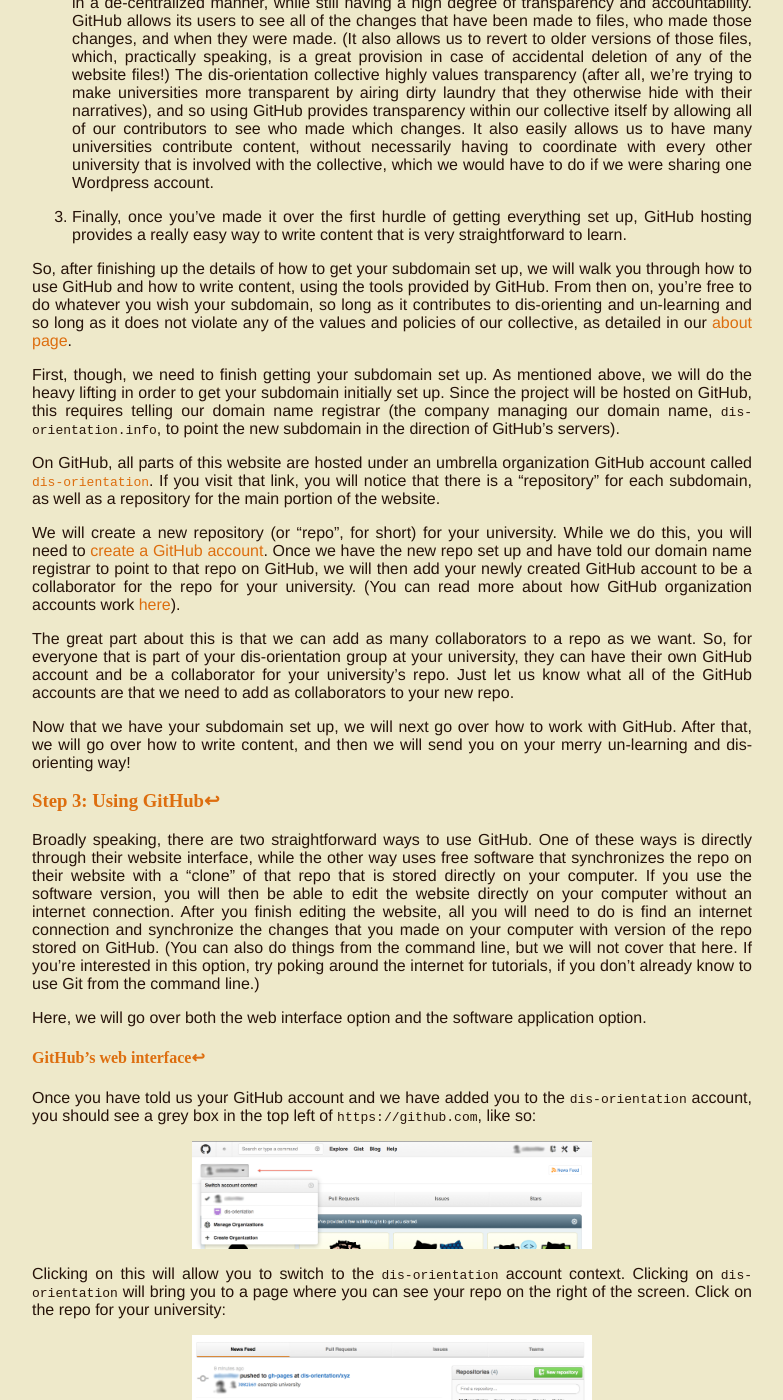
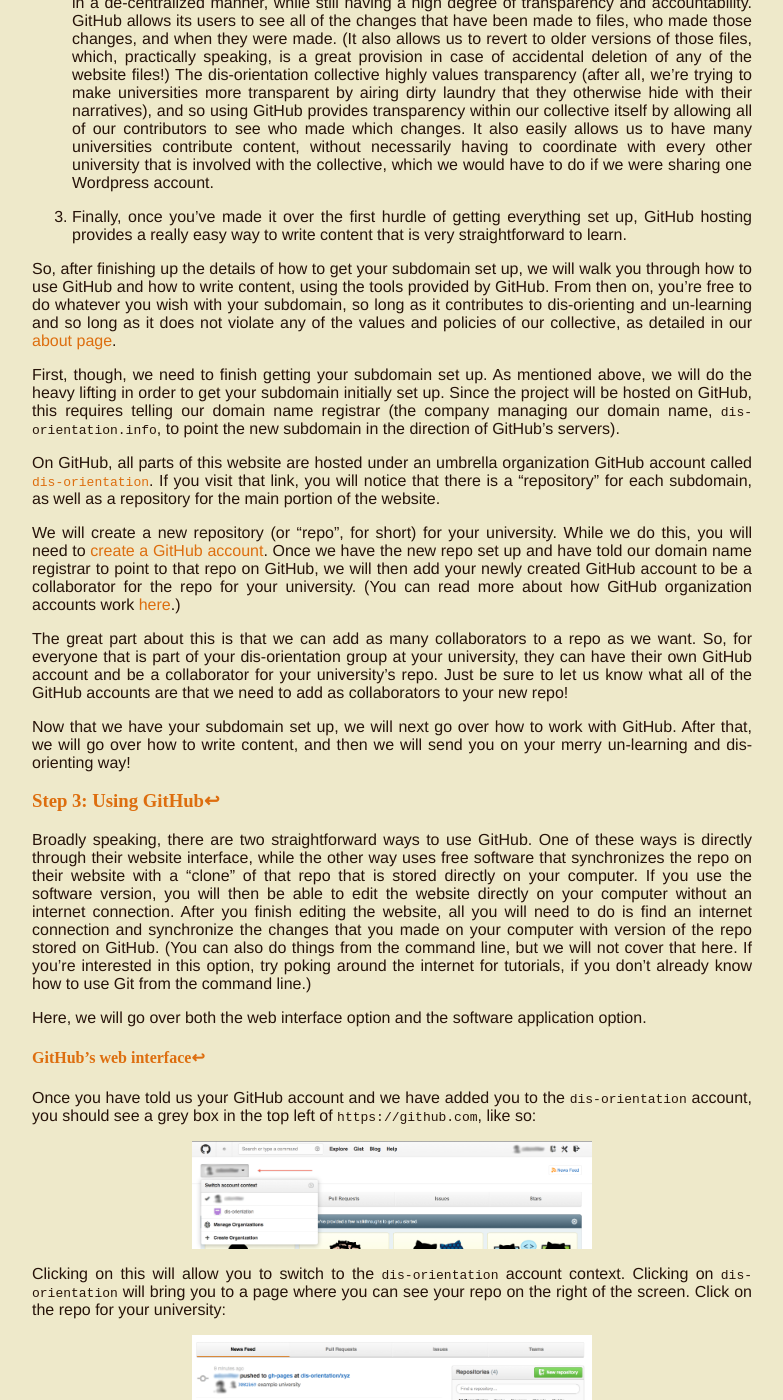
Before and after one commit to dis-orientation/dis-orientation.github.io, a Jekyll site: the page built from involved.md, in a window 1280 px wide and 1400 px high, scrolled down 1434 px. Shown: the whole window, without its empty margins (248-1031 px from the left). Built offline with Jekyll 4.4.1, drawn with Linux system fonts in a browser that asks for light colours; Markdown is read by kramdown in place of the engine named in the settings; some of the changed text lies outside the part shown.

Commit message:
fixed some typos

```diff
--- a/involved.md
+++ b/involved.md
@@ -3,7 +3,7 @@
 layout: default
 ---
 
-## Get Involved with the dis-orientation collective
+## Get involved with the dis-orientation collective
 
 Below, we aim to present a comprehensive guide as to how to get involved with the dis-orientation collective.
 
@@ -57,21 +57,21 @@
 
 1. Finally, once you've made it over the first hurdle of getting everything set up, GitHub hosting provides a really easy way to write content that is very straightforward to learn.
 
-So, after finishing up the details of how to get your subdomain set up, we will walk you through how to use GitHub and how to write content, using the tools provided by GitHub. From then on, you're free to do whatever you wish your subdomain, so long as it contributes to dis-orienting and un-learning and so long as it does not violate any of the values and policies of our collective, as detailed in our [about page](http://dis-orientation.info/about).
+So, after finishing up the details of how to get your subdomain set up, we will walk you through how to use GitHub and how to write content, using the tools provided by GitHub. From then on, you're free to do whatever you wish with your subdomain, so long as it contributes to dis-orienting and un-learning and so long as it does not violate any of the values and policies of our collective, as detailed in our [about page](http://dis-orientation.info/about).
 
 First, though, we need to finish getting your subdomain set up. As mentioned above, we will do the heavy lifting in order to get your subdomain initially set up. Since the project will be hosted on GitHub, this requires telling our domain name registrar (the company managing our domain name, `dis-orientation.info`, to point the new subdomain in the direction of GitHub's servers).
 
 On GitHub, all parts of this website are hosted under an umbrella organization GitHub account called [`dis-orientation`](https://github.com/dis-orientation). If you visit that link, you will notice that there is a "repository" for each subdomain, as well as a repository for the main portion of the website.
 
-We will create a new repository (or "repo", for short) for your university. While we do this, you will need to [create a GitHub account](https://github.com/join). Once we have the new repo set up and have told our domain name registrar to point to that repo on GitHub, we will then add your newly created GitHub account to be a collaborator for the repo for your university. (You can read more about how GitHub organization accounts work [here](https://github.com/blog/674-introducing-organizations)).
+We will create a new repository (or "repo", for short) for your university. While we do this, you will need to [create a GitHub account](https://github.com/join). Once we have the new repo set up and have told our domain name registrar to point to that repo on GitHub, we will then add your newly created GitHub account to be a collaborator for the repo for your university. (You can read more about how GitHub organization accounts work [here](https://github.com/blog/674-introducing-organizations).)
 
-The great part about this is that we can add as many collaborators to a repo as we want. So, for everyone that is part of your dis-orientation group at your university, they can have their own GitHub account and be a collaborator for your university's repo. Just let us know what all of the GitHub accounts are that we need to add as collaborators to your new repo.
+The great part about this is that we can add as many collaborators to a repo as we want. So, for everyone that is part of your dis-orientation group at your university, they can have their own GitHub account and be a collaborator for your university's repo. Just be sure to let us know what all of the GitHub accounts are that we need to add as collaborators to your new repo!
 
 Now that we have your subdomain set up, we will next go over how to work with GitHub. After that, we will go over how to write content, and then we will send you on your merry un-learning and dis-orienting way!
 
 ### <a id="step-3">Step 3: Using GitHub</a><a href="#toc">↩</a>
 
-Broadly speaking, there are two straightforward ways to use GitHub. One of these ways is directly through their website interface, while the other way uses free software that synchronizes the repo on their website with a "clone" of that repo that is stored directly on your computer. If you use the software version, you will then be able to edit the website directly on your computer without an internet connection. After you finish editing the website, all you will need to do is find an internet connection and synchronize the changes that you made on your computer with version of the repo stored on GitHub. (You can also do things from the command line, but we will not cover that here. If you're interested in this option, try poking around the internet for tutorials, if you don't already know to use Git from the command line.)
+Broadly speaking, there are two straightforward ways to use GitHub. One of these ways is directly through their website interface, while the other way uses free software that synchronizes the repo on their website with a "clone" of that repo that is stored directly on your computer. If you use the software version, you will then be able to edit the website directly on your computer without an internet connection. After you finish editing the website, all you will need to do is find an internet connection and synchronize the changes that you made on your computer with version of the repo stored on GitHub. (You can also do things from the command line, but we will not cover that here. If you're interested in this option, try poking around the internet for tutorials, if you don't already know how to use Git from the command line.)
 
 Here, we will go over both the web interface option and the software application option.
 
@@ -85,9 +85,9 @@
 
 <img alt="git-web-find-repo" width="400" src="/images/git-web-find-repo.png" style="display:block; margin:0 auto;" />
 
-After you click on this repo, you will be taken to the GitHub page for where the files are stored. (A way to get here that might be quicker is to navigate directly to `https://github.com/dis-orientation/xyz` in your browser.)
+After you click on this repo, you will be taken to the GitHub page for where the files are stored. (A way to get here that might be quicker is to navigate directly to `https://github.com/dis-orientation/xyz` in your browser, replacing `xyz` with the name of your subdomain.)
 
-GitHub is set up so that each repository can have different "branches". When we tell our domain name registrar to send your subdomain towards GitHub, GitHub displays a special branch of the repository, called `gh-pages`. Therefore, to edit any of the content on the website, you need to switch to the `gh-pages` branch. (Odd as it may seem, the "master" branch will never be relevant for editing your website.)
+GitHub is set up so that each repository can have different "branches". When we tell our domain name registrar to send your subdomain towards GitHub, GitHub displays a special branch of the repository, called `gh-pages`. **Therefore, to edit any of the content on the website, you need to switch to the `gh-pages` branch**. (Odd as it may seem, the "master" branch will never be relevant for editing your website.)
 
 <img alt="git-web-change-branch" width="400" src="/images/git-web-change-branch.png" style="display:block; margin:0 auto;" />
 
@@ -153,7 +153,7 @@
 
 #### <a id="github-summary">GitHub: Recap and summary</a><a href="#toc">↩</a>
 
-To briefly recap and summarize, there are a few important things to remember when working with your part of the website using GitHub, regardless of whether you're doing this via the web interface or the software application for Windows or Mac. First, you want to make sure that you are always editing the files in the `gh-pages` branch, **not** the master branch. Second, whenever you make a change, you need to briefly describe the change and "commit" the change, in order for it to be saved. Finally, if you're editing the files on your computer, after committing a change, you need to "sync" it with the repository on GitHub's servers.
+To briefly recap and summarize, there are a few important things to remember when working with your part of the website using GitHub, regardless of whether you're doing this via the web interface or the software application for Windows or Mac. First, you want to make sure that you are always editing the files in the `gh-pages` branch, **not the master branch**. Second, whenever you make a change, you need to briefly describe the change and "commit" the change, in order for it to be saved. Finally, if you're editing the files on your computer, after committing a change, you need to "sync" it with the repository on GitHub's servers.
 
 And that's it. Those are the three main steps to working with GitHub. Next, we'll look at *how* to edit the website files themselves.
 
```
Also changed, not shown: other parts of involved.md (+7 -7 lines).
